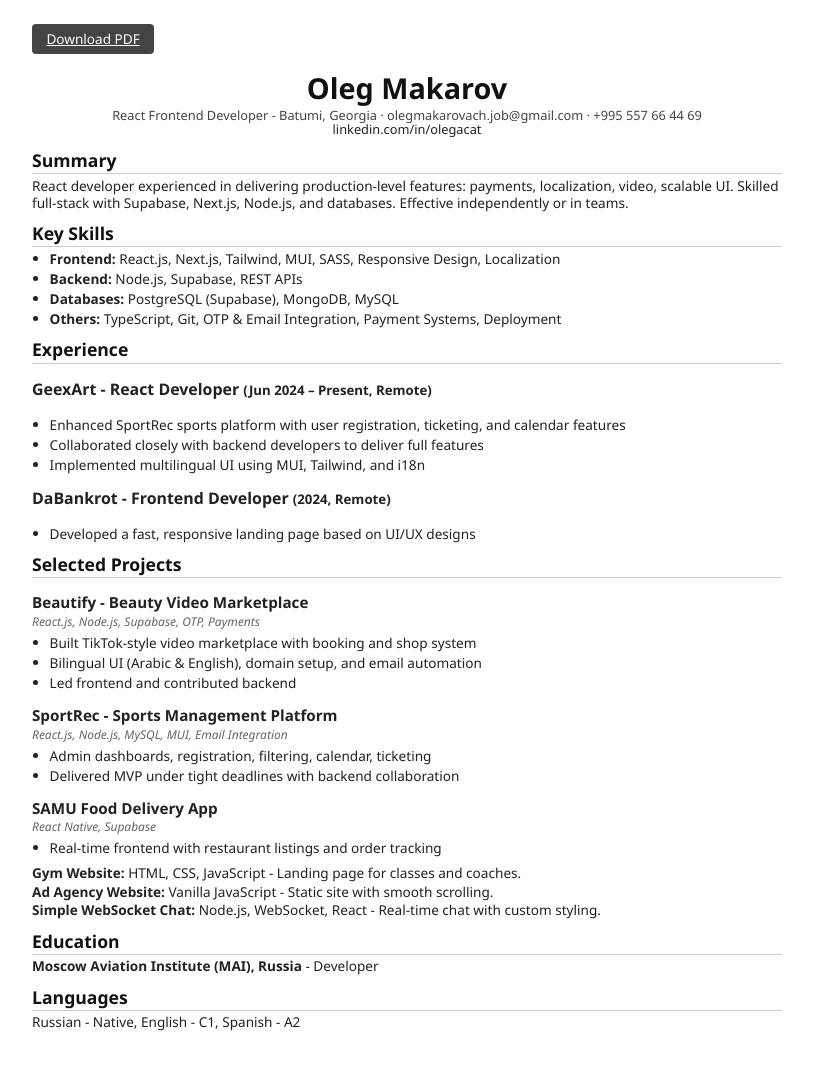
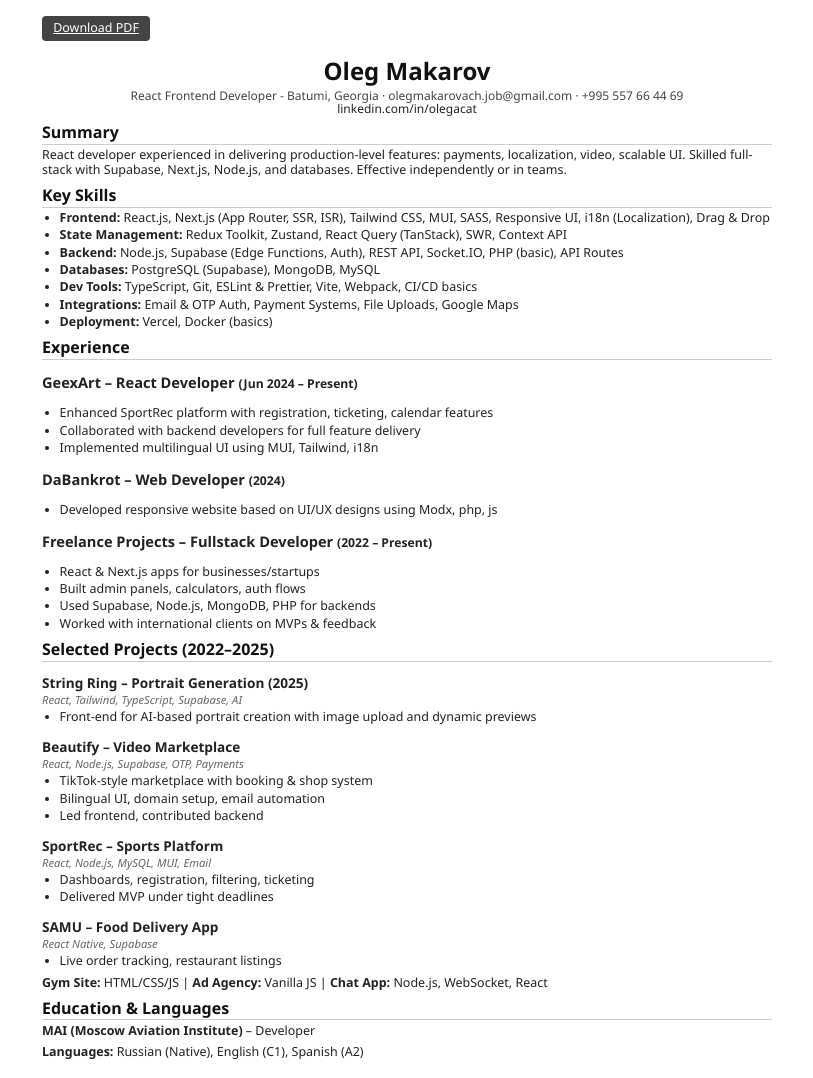
Before and after one commit to olegacat/oleg-cv, a plain HTML site: page index.html in a window 1280 px wide. Shown: the whole page, without its empty margins (233-1046 px from the left). Drawn offline with Linux system fonts and the light colour scheme.

Commit message:
cv update

```diff
--- a/index.html
+++ b/index.html
@@ -7,64 +7,64 @@
 <style>
   @page {
     size: A4;
-    margin: 15mm;
+    margin: 12mm;
   }
   body {
     font-family: "Segoe UI", Tahoma, Geneva, Verdana, sans-serif;
-    max-width: 750px;
-    margin: 1.5rem auto 3rem auto;
+    max-width: 730px;
+    margin: 1rem auto;
     color: #222;
-    line-height: 1.25;
+    line-height: 1.2;
     background: white;
-    font-size: 0.85rem;
+    font-size: 0.78rem;
   }
   h1, h2 {
-    margin-bottom: 0.15rem;
+    margin: 0.2rem 0 0.2rem;
     color: #111;
   }
   h1 {
-    font-size: 1.8rem;
-    margin-top: 0;
+    font-size: 1.5rem;
+    text-align: center;
   }
   h2 {
-    font-size: 1.1rem;
-        margin-top: 0.4rem;
+    font-size: 1rem;
+    margin-top: 0.5rem;
     border-bottom: 1px solid #ccc;
-    padding-bottom: 0.15rem;
+    padding-bottom: 0.1rem;
   }
   p, ul {
-    margin: 0.15rem 0 0.5rem 0;
-    font-size: 0.85rem;
+    margin: 0.15rem 0 0.4rem 0;
+    font-size: 0.78rem;
   }
   ul {
     padding-left: 1.1rem;
   }
   li {
-    margin-bottom: 0.2rem;
+    margin-bottom: 0.15rem;
   }
 
-  .top{
-    text-align: center;;
+  .top {
+    text-align: center;
+    margin-bottom: 0.6rem;
   }
   .contact {
-    font-size: 0.8rem;
-    margin-bottom: 0.8rem;
+    font-size: 0.75rem;
     color: #444;
     line-height: 1.1;
   }
   .section {
-    margin-bottom: 0.7rem;
+    margin-bottom: 0.5rem;
   }
   .projects > h3 {
     margin-bottom: 0.1rem;
-    font-size: 0.95rem;
+    font-size: 0.85rem;
   }
   .projects p.tech {
-    font-size: 0.75rem;
+    font-size: 0.7rem;
     font-style: italic;
     color: #666;
     margin-top: 0;
-    margin-bottom: 0.3rem;
+    margin-bottom: 0.25rem;
   }
   p.minimal {
     margin: 0.1rem 0;
@@ -72,45 +72,40 @@
 
   #downloadBtn {
     display: inline-block;
-    margin-bottom: 1rem;
-    padding: 0.4rem 0.9rem;
+    margin-bottom: 0.8rem;
+    padding: 0.3rem 0.7rem;
     background-color: #444;
     color: #fff;
     border: none;
     border-radius: 4px;
     cursor: pointer;
-    font-size: 0.85rem;
+    font-size: 0.78rem;
   }
   #downloadBtn:hover {
     background-color: #222;
   }
-  /* Hide button when printing */
   @media print {
     #downloadBtn {
       display: none;
     }
   }
-
   @media (max-width: 768px) {
     body {
-        margin: 10px 20px;
+      margin: 10px 20px;
     }
   }
 </style>
-
 </head>
 <body>
 
 <a href="Oleg_Makarov_Resume.pdf" download="Oleg_Makarov_Resume.pdf" id="downloadBtn">Download PDF</a>
 
-
-
 <div class="section top">
-<h1>Oleg Makarov</h1>
-<div class="contact">
-  React Frontend Developer -  Batumi, Georgia · olegmakarovach.job@gmail.com · +995 557 66 44 69<br />
-  <a href="https://www.linkedin.com/in/olegacat" target="_blank" style="color:#222; text-decoration:none;">linkedin.com/in/olegacat</a>
-</div>
+  <h1>Oleg Makarov</h1>
+  <div class="contact">
+    React Frontend Developer - Batumi, Georgia · olegmakarovach.job@gmail.com · +995 557 66 44 69<br />
+    <a href="https://www.linkedin.com/in/olegacat" target="_blank" style="color:#222; text-decoration:none;">linkedin.com/in/olegacat</a>
+  </div>
 </div>
 
 <div class="section summary">
@@ -121,70 +116,75 @@
 <div class="section skills">
   <h2>Key Skills</h2>
   <ul>
-    <li><strong>Frontend:</strong> React.js, Next.js, Tailwind, MUI, SASS, Responsive Design, Localization</li>
-    <li><strong>Backend:</strong> Node.js, Supabase, REST APIs</li>
+    <li><strong>Frontend:</strong> React.js, Next.js (App Router, SSR, ISR), Tailwind CSS, MUI, SASS, Responsive UI, i18n (Localization), Drag & Drop</li>
+    <li><strong>State Management:</strong> Redux Toolkit, Zustand, React Query (TanStack), SWR, Context API</li>
+    <li><strong>Backend:</strong> Node.js, Supabase (Edge Functions, Auth), REST API, Socket.IO, PHP (basic), API Routes</li>
     <li><strong>Databases:</strong> PostgreSQL (Supabase), MongoDB, MySQL</li>
-    <li><strong>Others:</strong> TypeScript, Git, OTP & Email Integration, Payment Systems, Deployment</li>
+    <li><strong>Dev Tools:</strong> TypeScript, Git, ESLint & Prettier, Vite, Webpack, CI/CD basics</li>
+    <li><strong>Integrations:</strong> Email & OTP Auth, Payment Systems, File Uploads, Google Maps</li>
+    <li><strong>Deployment:</strong> Vercel, Docker (basics)</li>
   </ul>
 </div>
 
 <div class="section experience">
   <h2>Experience</h2>
-
-  <h3>GeexArt - React Developer <small>(Jun 2024 – Present, Remote)</small></h3>
+  <h3>GeexArt – React Developer <small>(Jun 2024 – Present)</small></h3>
   <ul>
-    <li>Enhanced SportRec sports platform with user registration, ticketing, and calendar features</li>
-    <li>Collaborated closely with backend developers to deliver full features</li>
-    <li>Implemented multilingual UI using MUI, Tailwind, and i18n</li>
+    <li>Enhanced SportRec platform with registration, ticketing, calendar features</li>
+    <li>Collaborated with backend developers for full feature delivery</li>
+    <li>Implemented multilingual UI using MUI, Tailwind, i18n</li>
   </ul>
-
-  <h3>DaBankrot - Frontend Developer <small>(2024, Remote)</small></h3>
+  <h3>DaBankrot – Web Developer <small>(2024)</small></h3>
   <ul>
-    <li>Developed a fast, responsive landing page based on UI/UX designs</li>
+    <li>Developed responsive website based on UI/UX designs using Modx, php, js</li>
+  </ul>
+  <h3>Freelance Projects – Fullstack Developer <small>(2022 – Present)</small></h3>
+  <ul>
+    <li>React & Next.js apps for businesses/startups</li>
+    <li>Built admin panels, calculators, auth flows</li>
+    <li>Used Supabase, Node.js, MongoDB, PHP for backends</li>
+    <li>Worked with international clients on MVPs & feedback</li>
   </ul>
 </div>
 
 <div class="section projects">
-  <h2>Selected Projects</h2>
+  <h2>Selected Projects (2022–2025)</h2>
 
-  <h3>Beautify - Beauty Video Marketplace</h3>
-  <p class="tech">React.js, Node.js, Supabase, OTP, Payments</p>
+  <h3>String Ring – Portrait Generation (2025)</h3>
+  <p class="tech">React, Tailwind, TypeScript, Supabase, AI</p>
   <ul>
-    <li>Built TikTok-style video marketplace with booking and shop system</li>
-    <li>Bilingual UI (Arabic & English), domain setup, and email automation</li>
-    <li>Led frontend and contributed backend</li>
+    <li>Front-end for AI-based portrait creation with image upload and dynamic previews</li>
   </ul>
 
-  <h3>SportRec - Sports Management Platform</h3>
-  <p class="tech">React.js, Node.js, MySQL, MUI, Email Integration</p>
+  <h3>Beautify – Video Marketplace</h3>
+  <p class="tech">React, Node.js, Supabase, OTP, Payments</p>
   <ul>
-    <li>Admin dashboards, registration, filtering, calendar, ticketing</li>
-    <li>Delivered MVP under tight deadlines with backend collaboration</li>
+    <li>TikTok-style marketplace with booking & shop system</li>
+    <li>Bilingual UI, domain setup, email automation</li>
+    <li>Led frontend, contributed backend</li>
   </ul>
 
-  <h3>SAMU Food Delivery App</h3>
+  <h3>SportRec – Sports Platform</h3>
+  <p class="tech">React, Node.js, MySQL, MUI, Email</p>
+  <ul>
+    <li>Dashboards, registration, filtering, ticketing</li>
+    <li>Delivered MVP under tight deadlines</li>
+  </ul>
+
+  <h3>SAMU – Food Delivery App</h3>
   <p class="tech">React Native, Supabase</p>
   <ul>
-    <li>Real-time frontend with restaurant listings and order tracking</li>
+    <li>Live order tracking, restaurant listings</li>
   </ul>
 
-  <p class="minimal"><strong>Gym Website:</strong> HTML, CSS, JavaScript - Landing page for classes and coaches.</p>
-  <p class="minimal"><strong>Ad Agency Website:</strong> Vanilla JavaScript - Static site with smooth scrolling.</p>
-  <p class="minimal"><strong>Simple WebSocket Chat:</strong> Node.js, WebSocket, React - Real-time chat with custom styling.</p>
+  <p class="minimal"><strong>Gym Site:</strong> HTML/CSS/JS | <strong>Ad Agency:</strong> Vanilla JS | <strong>Chat App:</strong> Node.js, WebSocket, React</p>
 </div>
 
 
-
-<div class="section education">
-  <h2>Education</h2>
-  <p><strong>Moscow Aviation Institute (MAI), Russia</strong> - Developer</p>
+<div class="section other">
+  <h2>Education & Languages</h2>
+  <p><strong>MAI (Moscow Aviation Institute)</strong> – Developer</p>
+  <p><strong>Languages:</strong> Russian (Native), English (C1), Spanish (A2)</p>
 </div>
 
-<div class="section languages">
-  <h2>Languages</h2>
-  <p>Russian - Native, English - C1, Spanish - A2</p>
-</div>
-
-
-</body>
 </html>
```
Also changed, not shown: 1 other file.
